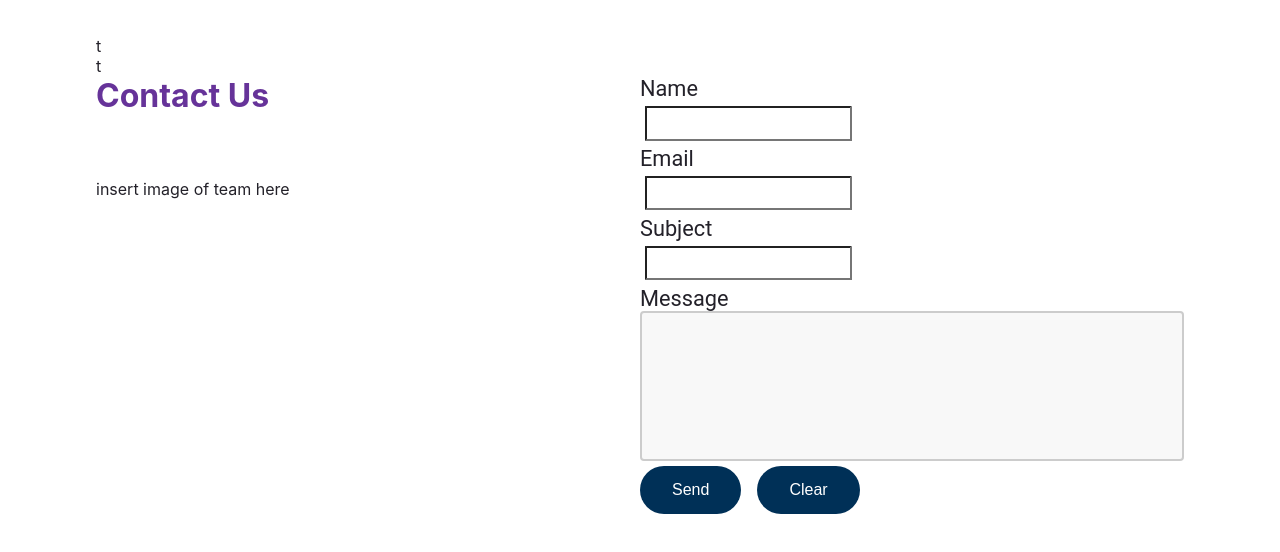
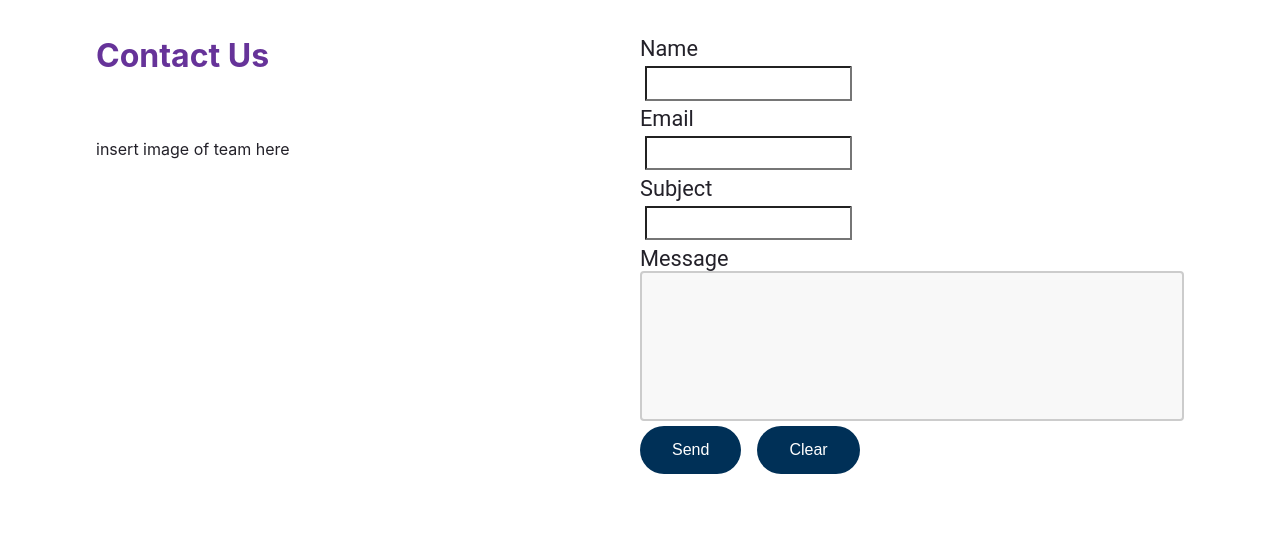
Before and after one commit to EmpathyBytes/empathy-bytes-website-legacy, a Gatsby site: page /contact in a window 1280 px wide. Shown: the part 144-696 px from the top of the page. Built offline with nearby package versions, Linux system fonts and the light colour scheme; Gatsby itself is replaced by a stand-in of ours.

Commit message:
minor change

```diff
--- a/src/pages/contact.js
+++ b/src/pages/contact.js
@@ -39,8 +39,6 @@ const contactPage = () => {
     <div>
       <NavBar />
       <main style={pageStyles}>
-        <div>t</div>
-        <div>t</div>
         <div class="row">
           <div class="column" width="50%">
             <h1 style={headingStyles}>
```
